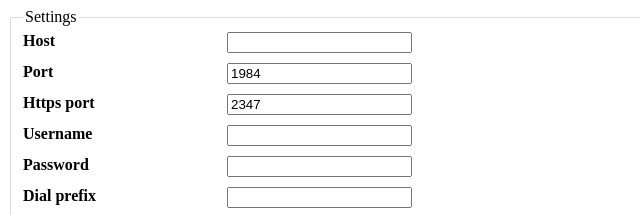
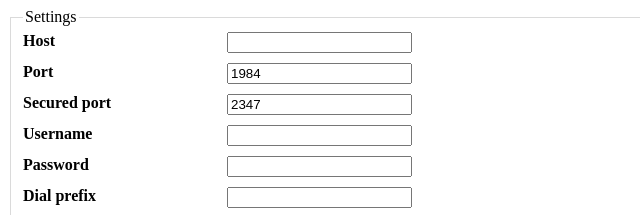
Before and after one commit to TelNowEdge/webkit-clicktocall, a browser extension: page options.html in a window 1280 px wide. Shown: the top 215 px of the page, 0-640 px from the left. Drawn offline with Linux system fonts and the light colour scheme.

Commit message:
[FIX] Change label of https port to secured port

```diff
--- a/options.html
+++ b/options.html
@@ -50,7 +50,7 @@
           <input type="text" id="tne_port" />
         </div>
         <div>
-          <label>Https port</label>
+          <label>Secured port</label>
           <input type="text" id="tne_securePort" />
         </div>
         <div>
```
